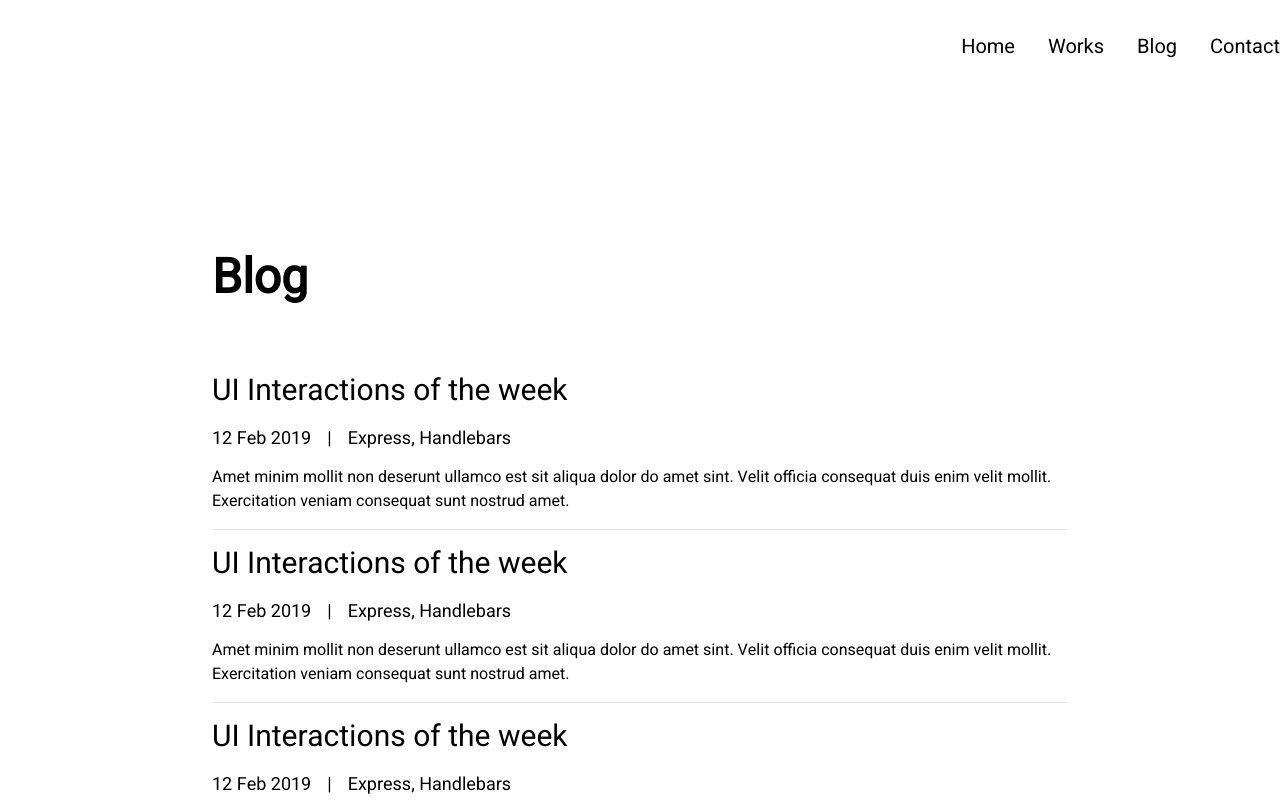
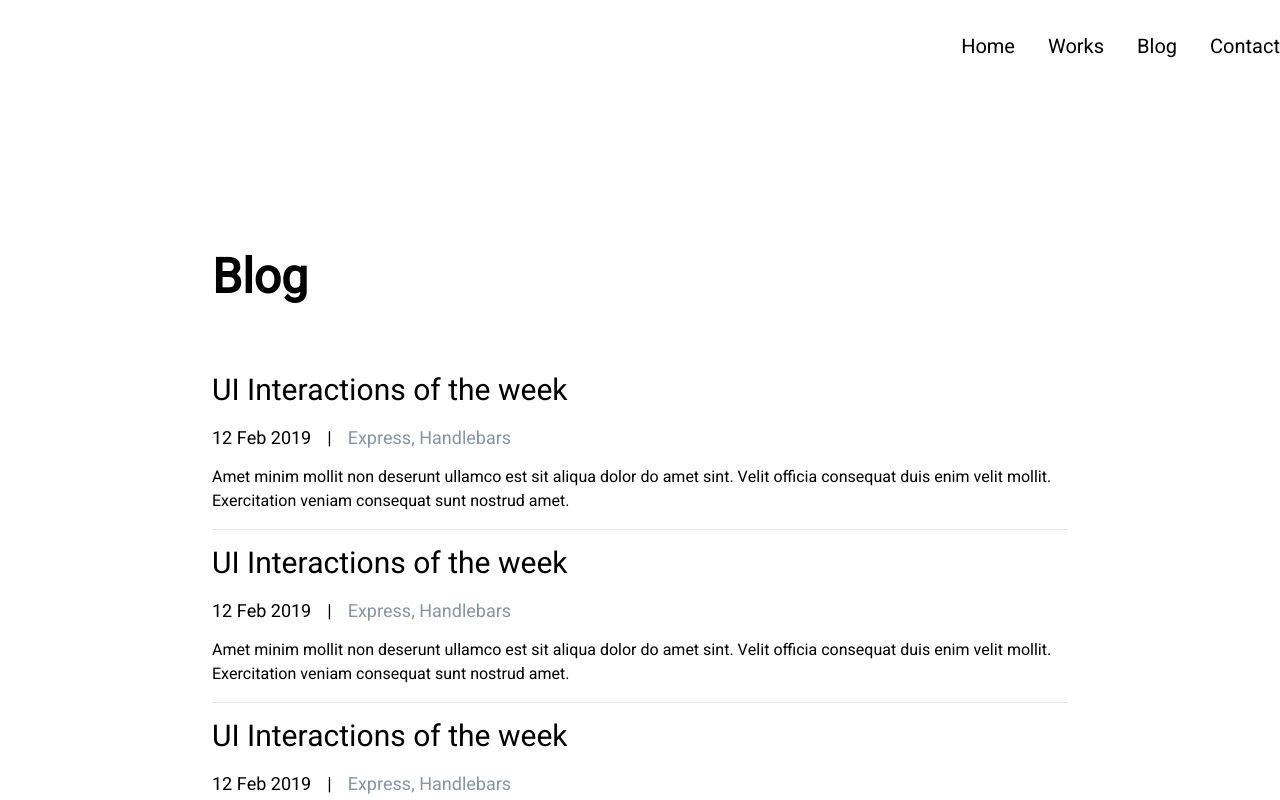
Before and after one commit to vietthom/figma_portfolio, a Next.js app: page /blog in a window 1280 px wide. Shown: the top 800 px of the page. Built offline with nearby package versions, Linux system fonts and the light colour scheme.

Commit message:
Edit to component

```diff
--- a/components/BlogCard.jsx
+++ b/components/BlogCard.jsx
@@ -7,7 +7,7 @@ const BlogCard = (props) => {
       <div className='flex space-x-4 text-lg mb-3'>
         <p>{props.date}</p>
         <p>|</p>
-        <p>{props.tag}</p>
+        <p className="text-[#8695A4]">{props.tag}</p>
       </div>
       <p>{props.summary}</p>
     </div>
```
